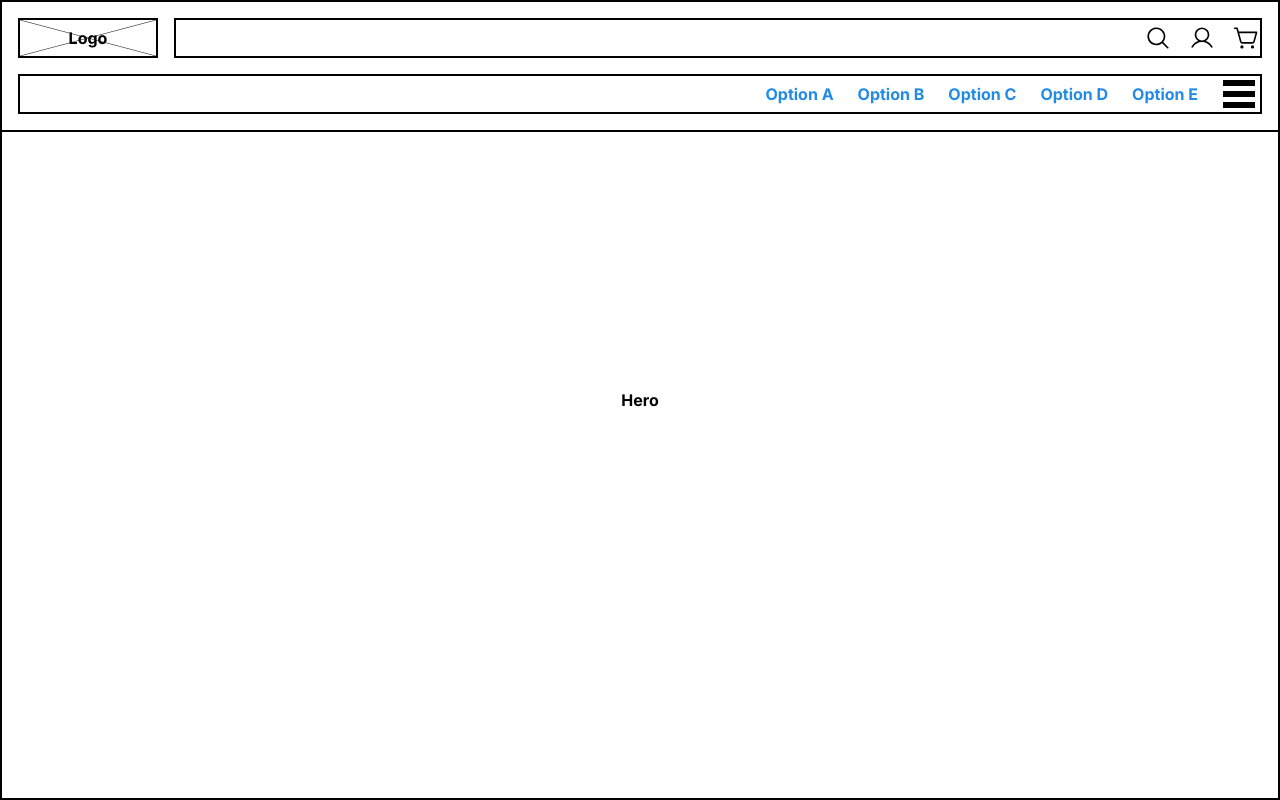
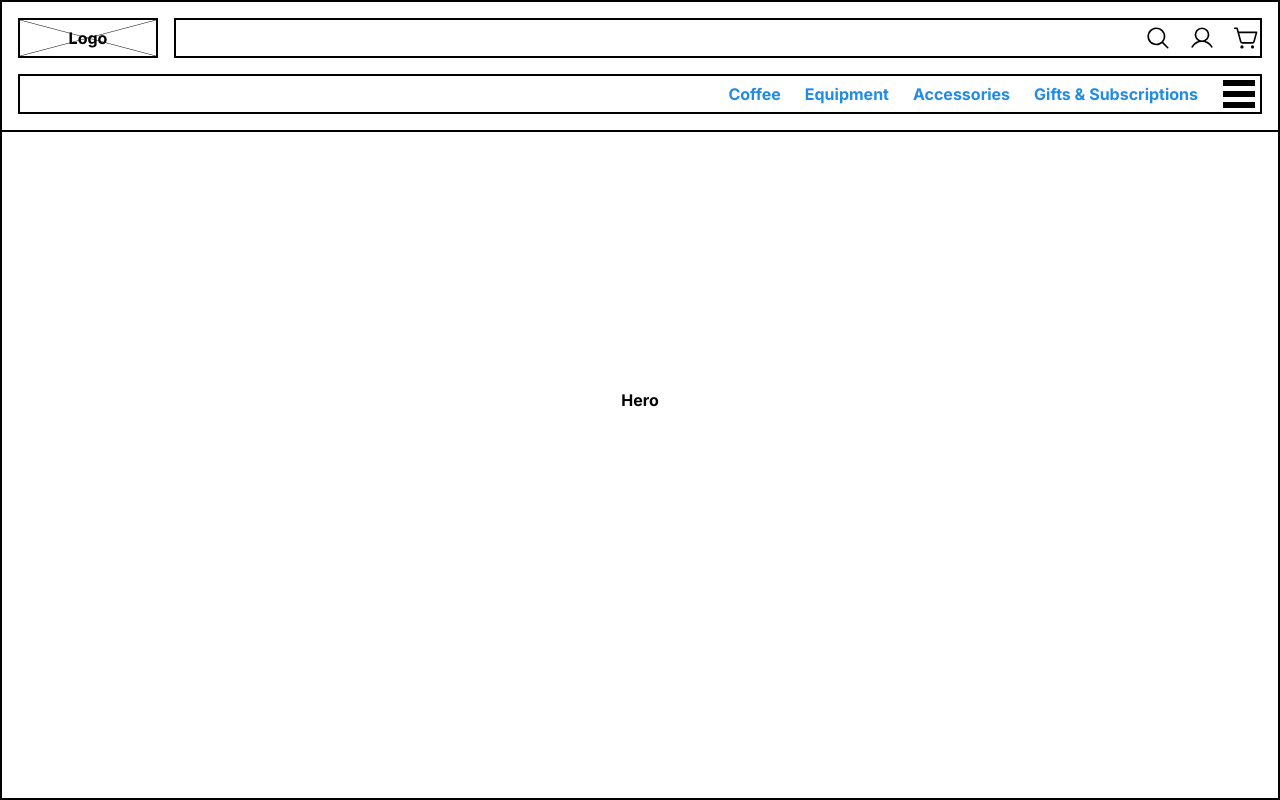
Before and after one commit to njcushing/online-shop, a React (Vite) app in the folder packages/frontend/: page / in a window 1280 px wide. Built offline with nearby package versions, Linux system fonts and the light colour scheme; a web font is replaced by a local one.

Commit message:
Replace some option names' placeholder text

```diff
--- a/packages/frontend/src/features/Header/components/Navigation/index.tsx
+++ b/packages/frontend/src/features/Header/components/Navigation/index.tsx
@@ -22,11 +22,10 @@ export function Navigation() {
                 </ActionIcon>
             </div>
             <div className={styles["categories"]}>
-                <Anchor className={styles["option"]}>Option A</Anchor>
-                <Anchor className={styles["option"]}>Option B</Anchor>
-                <Anchor className={styles["option"]}>Option C</Anchor>
-                <Anchor className={styles["option"]}>Option D</Anchor>
-                <Anchor className={styles["option"]}>Option E</Anchor>
+                <Anchor className={styles["option"]}>Coffee</Anchor>
+                <Anchor className={styles["option"]}>Equipment</Anchor>
+                <Anchor className={styles["option"]}>Accessories</Anchor>
+                <Anchor className={styles["option"]}>Gifts & Subscriptions</Anchor>
                 <Menu position="bottom-end" withArrow onClose={() => setBurgerToggled(false)}>
                     <Menu.Target>
                         <Burger
```
